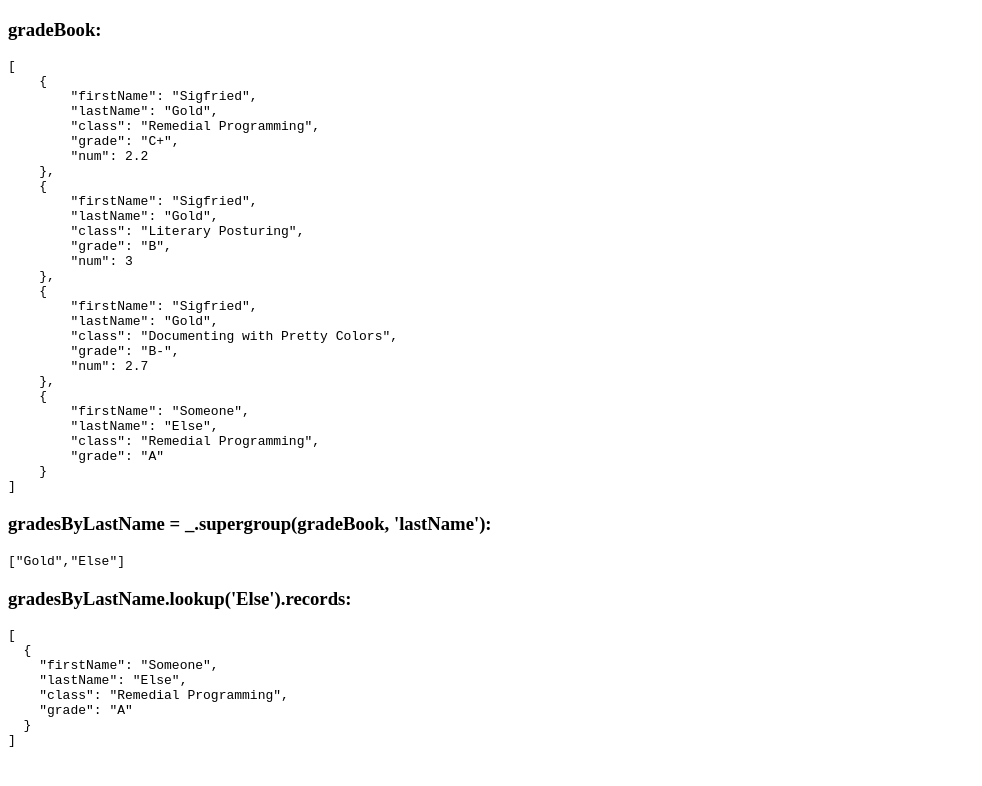
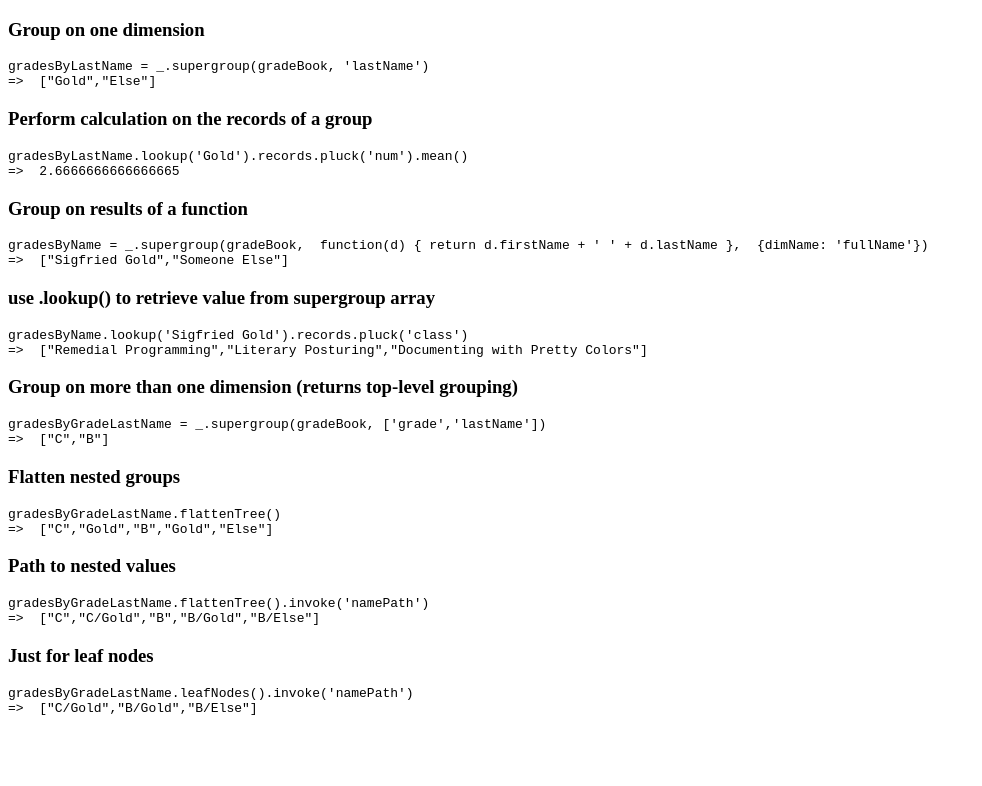
Before and after one commit to Sigfried/enlightened-data, a website: page demo/plainDemo.html in a window 1280 px wide. Shown: the whole page, without its empty margins (0-982 px from the left). Drawn offline with Linux system fonts and the light colour scheme.

Commit message:
lots of work on a demo

```diff
--- a/demo/plainDemo.html
+++ b/demo/plainDemo.html
@@ -11,25 +11,55 @@
         <script>
             $(function() {
                 var gradeBook = [
-                    {firstName: 'Sigfried', lastName: 'Gold', class: 'Remedial Programming', grade: 'C+', num: 2.2},
+                    {firstName: 'Sigfried', lastName: 'Gold', class: 'Remedial Programming', grade: 'C', num: 2},
                     {firstName: 'Sigfried', lastName: 'Gold', class: 'Literary Posturing', grade: 'B', num: 3},
-                    {firstName: 'Sigfried', lastName: 'Gold', class: 'Documenting with Pretty Colors', grade: 'B-', num: 2.7},
-                    {firstName: 'Someone', lastName: 'Else', class: 'Remedial Programming', grade: 'A'}];
+                    {firstName: 'Sigfried', lastName: 'Gold', class: 'Documenting with Pretty Colors', grade: 'B', num: 3},
+                    {firstName: 'Someone', lastName: 'Else', class: 'Remedial Programming', grade: 'B', num:3}];
+                var tests = {
+                    "Group on one dimension": "gradesByLastName = _.supergroup(gradeBook, 'lastName')",
+                    "Perform calculation on the records of a group": "gradesByLastName.lookup('Gold').records.pluck('num').mean()",
+                    //"gradesByLastName.lookup('Gold').records.pluck('num').mean().mapScalar(function(d){return Math.round(d*10)/10;}).valueOf()",
+                    "Group on results of a function": "gradesByName = _.supergroup(gradeBook,  function(d) { return d.firstName + ' ' + d.lastName },  {dimName: 'fullName'})",
+                    "use .lookup() to retrieve value from supergroup array": "gradesByName.lookup('Sigfried Gold').records.pluck('class')",
+                    "Group on more than one dimension (returns top-level grouping)": "gradesByGradeLastName = _.supergroup(gradeBook, ['grade','lastName'])",
+                    "Flatten nested groups": "gradesByGradeLastName.flattenTree()",
+                    "Path to nested values": "gradesByGradeLastName.flattenTree().invoke('namePath')",
+                    "Just for leaf nodes": "gradesByGradeLastName.leafNodes().invoke('namePath')"
+                };
+                _.unchain(tests);
 
+/*
                 $('body').append('<h3>gradeBook: </h3><pre>' + JSON.stringify(gradeBook,null,4) + '</pre>');
 
                 var gradesByLastName = _.supergroup(gradeBook, 'lastName')
+                $('body').append("<h3>var gradesByLastName = _.supergroup(gradeBook, 'lastName'): </h3><pre>" +
+                    JSON.stringify(gradesByLastName) + ' // these are String objects, if you need plain strings, use .rawValues()</pre>');
 
-                $('body').append("<h3>gradesByLastName = _.supergroup(gradeBook, 'lastName'): </h3><pre>" + JSON.stringify(gradesByLastName) + '</pre>');
-                $('body').append("<h3>gradesByLastName.lookup('Else').records: </h3><pre>" + JSON.stringify(gradesByLastName.lookup('Else').records,null,2) + '</pre>');
+                $('body').append("<h3>gradesByLastName.lookup('Gold').records.pluck('num').mean().mapScalar(function(d){return Math.round(d*10)/10;}).valueOf()",
+                    gradesByLastName.lookup('Gold').records.pluck('num').mean().mapScalar(function(d){return Math.round(d*10)/10;}).valueOf() + '</pre>');
+                $('body').append("<h3>gradesByLastName.lookup('Gold').records.pluck('num').mean()",
+                    gradesByLastName.lookup('Gold').records.pluck('num').mean() + '</pre>');
 
                 var gradesByName = _.supergroup(gradeBook,
-                        function(d) { return d.lastName + ', ' + d.firstName },
-                        {dimName: 'fullName'})
+                        function(d) { return d.firstName + ' ' + d.lastName },
+                        {dimName: 'fullName'});
 
-                var sigfried = gradesByName.lookup('Gold, Sigfried');
-                sigfried.records.length; // 3
-                var sigfriedGPA = sigfried.records.reduce(function(result,rec) { return result+rec.num }, 0) / sigfried.records.length;
+                $('body').append("<h3>var gradesByName = _.supergroup(gradeBook,  function(d) { return d.firstName + ' ' + d.lastName },  {dimName: 'fullName'});",
+                    JSON.stringify(gradesByName) + '</pre>');
+                $('body').append("<h3>gradesByName.lookup('Sigfried Gold').records.pluck('class'): </h3><pre>" +
+                    JSON.stringify(gradesByName.lookup('Sigfried Gold').records.pluck('class'),null,2) + '</pre>');
+
+                var gradesByGradeLastName = _.supergroup(gradeBook, ['grade','lastName'])
+                $('body').append("<h3>var gradesByGradeLastName = _.supergroup(gradeBook, ['grade','lastName'])</h3><pre>" +
+                     JSON.stringify(gradesByGradeLastName) + '</pre>');
+
+                $('body').append("<h3>gradesByGradeLastName.flattenTree()</h3><pre>" +
+                     JSON.stringify(gradesByGradeLastName.flattenTree()) + '</pre>');
+                console.log(gradesByGradeLastName)
+*/
+                tests.pairs().each(function(d) {
+                    $('body').append("<h3>" + d[0] + "</h3><pre>" + d[1] + "\n=>  " + JSON.stringify(eval(d[1])) + '</pre>');
+                });
             });
         </script>
     </body>
```
Also changed, not shown: demo/lib/underscore-unchained.js.
